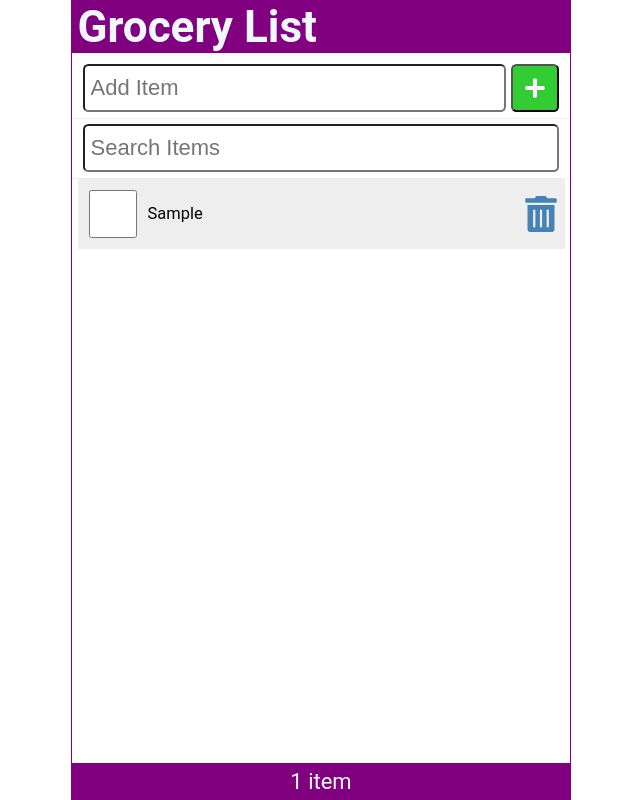
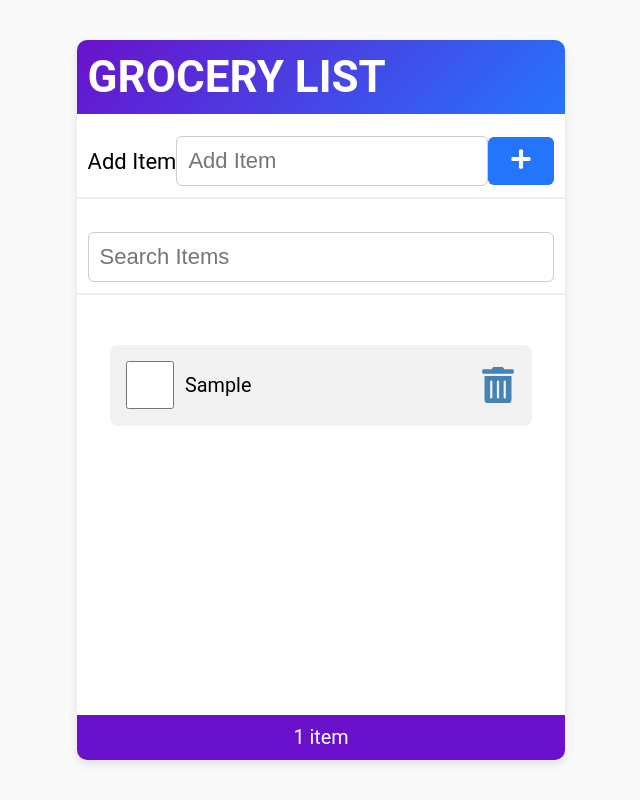
Before and after one commit to AggelosMargkas/react-shopping-list, a React (Create React App) app: page / in a window 1280 px wide. Both pictures are taken after typing "Sample" into the empty fields and a click on the button "Add Item". Shown: the whole page, without its empty margins (319-959 px from the left). Built offline with nearby package versions, Linux system fonts and the light colour scheme; the HTML template or start-up script is replaced by a standard one.

Commit message:
Add new styling

```diff
--- a/src/index.css
+++ b/src/index.css
@@ -1,44 +1,56 @@
+/* General Reset */
 * {
   margin: 0;
   padding: 0;
   box-sizing: border-box;
 }
 
+/* Base Styles */
 html {
   font-size: 22px;
+  scroll-behavior: smooth;
 }
 
 body {
   min-height: 100vh;
-  font-family: 'Roboto', 'Oxygen',
-    'Ubuntu', 'Cantarell', 'Fira Sans', 'Droid Sans', 'Helvetica Neue',
-    sans-serif;
+  font-family: 'Roboto', 'Oxygen', 'Ubuntu', 'Cantarell', 'Fira Sans', 'Droid Sans', 'Helvetica Neue', sans-serif;
   -webkit-font-smoothing: antialiased;
   -moz-osx-font-smoothing: grayscale;
+  display: flex;
+  justify-content: center;
+  align-items: center;
+  background-color: #f9f9f9;
 }
 
+/* Main App Container */
 .App {
   display: flex;
   flex-direction: column;
   justify-content: center;
   align-items: center;
-  height: 100vh;
+  height: 90vh;
   width: 100%;
   max-width: 500px;
-  border: 1px solid purple;
-  margin: auto;
+  background: white;
+  border-radius: 10px;
+  box-shadow: 0 4px 10px rgba(0, 0, 0, 0.1);
+  overflow: hidden;
 }
 
+/* Header */
 header {
   width: 100%;
-  padding: 0 0.25em;
-  background-color: purple;
-  color: aliceblue;
+  padding: 0.5rem;
+  background: linear-gradient(135deg, #6a11cb, #2575fc);
+  color: white;
   display: flex;
   justify-content: space-between;
   align-items: center;
+  font-weight: bold;
+  text-transform: uppercase;
 }
 
+/* Main Content */
 main {
   width: 100%;
   display: flex;
@@ -47,49 +59,43 @@ main {
   justify-content: flex-start;
   align-items: center;
   overflow-y: auto;
+  padding: 1rem;
 }
 
+/* Footer */
 footer {
   width: 100%;
-  padding: 0.25em;
-  background-color: purple;
-  color: aliceblue;
-  display: grid;
-  place-content: center;
+  padding: 0.5rem;
+  background: #6a11cb;
+  color: white;
+  text-align: center;
+  font-size: 0.9rem;
 }
 
-
+/* List */
 ul {
   width: 100%;
   list-style: none;
-  padding: 0 0.25rem 0.25rem;
-}
-
-ul li::before {
-  content: "\200B";
+  padding: 0.5rem;
 }
 
 .item {
   display: flex;
-  justify-content: flex-start;
   align-items: center;
-  padding: 0.5rem 0 0.5rem 0.5rem;
+  padding: 0.75rem;
   margin: 0.25rem 0;
-  background-color: #eee;
+  background: #f1f1f1;
+  border-radius: 8px;
+  transition: background 0.3s ease-in-out;
 }
 
-.item:first-child {
-  margin: 0;
+.item:hover {
+  background: #e0e0e0;
 }
 
 .item input[type="checkbox"] {
-  text-align: center;
-  width: 2.5rem;
   width: 48px;
-  min-width: 48px;
-  height: 2.5rem;
   height: 48px;
-  min-height: 48px;
   cursor: pointer;
   margin-right: 0.5rem;
 }
@@ -98,90 +104,62 @@ ul li::before {
   text-decoration: underline;
 }
 
-.item > label {
-  font-size: 0.75rem;
+.item label {
+  font-size: 0.9rem;
   flex-grow: 1;
 }
 
 .item svg {
-  width: 48px;
-  min-width: 48px;
+  width: 36px;
   height: 36px;
-  font-size: 1rem;
   color: steelblue;
   cursor: pointer;
+  transition: color 0.3s;
 }
 
-.item svg:focus,
 .item svg:hover {
   color: red;
-  outline: none;
 }
 
-
-.addForm {
+/* Forms */
+.addForm, .searchForm {
   width: 100%;
   display: flex;
-  justify-content: flex-start;
-  margin: 0.5rem 0 0;
-  padding: 0 0.5rem 0.25rem;
-  border-bottom: 1px solid #eee;
+  align-items: center;
+  margin: 0.5rem 0;
+  padding: 0.5rem;
+  border-bottom: 2px solid #eee;
 }
 
-.addForm label {
-  position: absolute;
-  left: -99999px;
+.addForm input, .searchForm input {
+  flex-grow: 1;
+  min-height: 48px;
+  font-size: 1rem;
+  padding: 0.5rem;
+  border: 1px solid #ccc;
+  border-radius: 6px;
+  outline: none;
+  transition: border-color 0.3s;
 }
 
-.addForm input[type='text'] {
-  flex-grow: 1;
-  max-width: calc(100% - 50px);
-  min-height: 48px;
-  font-size: 1rem;
-  padding: 0.25rem;
-  border-radius: 0.25rem;
-  margin-right: 0.25rem;
-  outline: none;
+.addForm input:focus, .searchForm input:focus {
+  border-color: #6a11cb;
 }
 
+/* Buttons */
 button {
   height: 48px;
   min-width: 48px;
-  border-radius: 0.25rem;
-  padding: 0.5rem;
+  border-radius: 6px;
+  padding: 0.5rem 1rem;
   font-size: 1rem;
-  background-color: aliceblue;
-  color: mediumblue;
+  background: #2575fc;
+  color: white;
   cursor: pointer;
+  border: none;
+  transition: background 0.3s;
 }
 
-button:focus,
 button:hover {
-  color: white;
-  background-color: limegreen;
-  outline: none;
+  background: #1b5fd9;
 }
-
-.searchForm {
-  width: 100%;
-  display: flex;
-  justify-content: flex-start;
-  margin: 0.25rem 0 0;
-  padding: 0 0.5rem 0.25rem;
-  border-bottom: 1px solid #eee;
-}
-
-.searchForm label {
-  position: absolute;
-  left: -99999px;
-}
-
-.searchForm input[type='text'] {
-  flex-grow: 1;
-  max-width: 100%;
-  min-height: 48px;
-  font-size: 1rem;
-  padding: 0.25rem;
-  border-radius: 0.25rem;
-  outline: none;
-}
```
